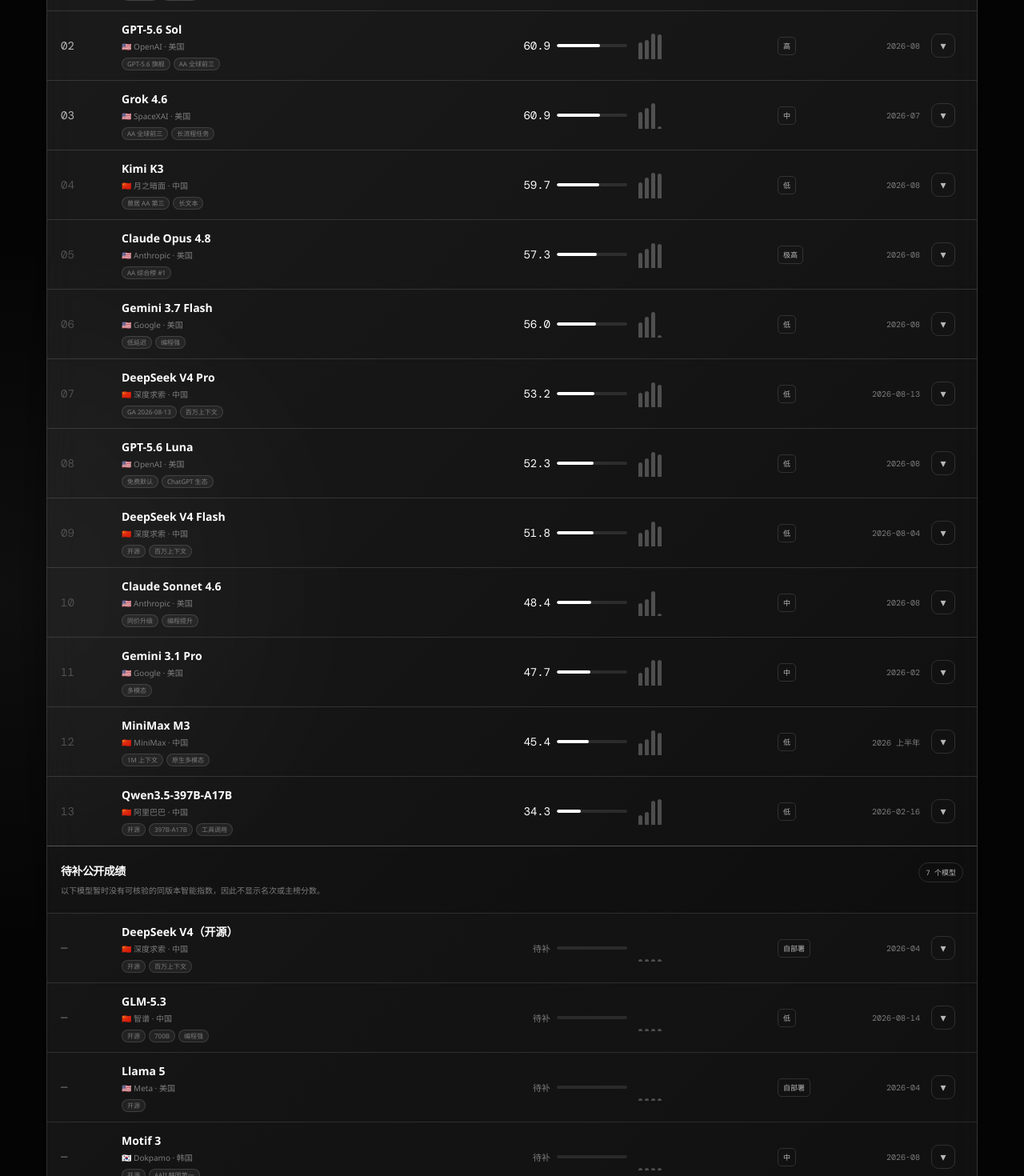
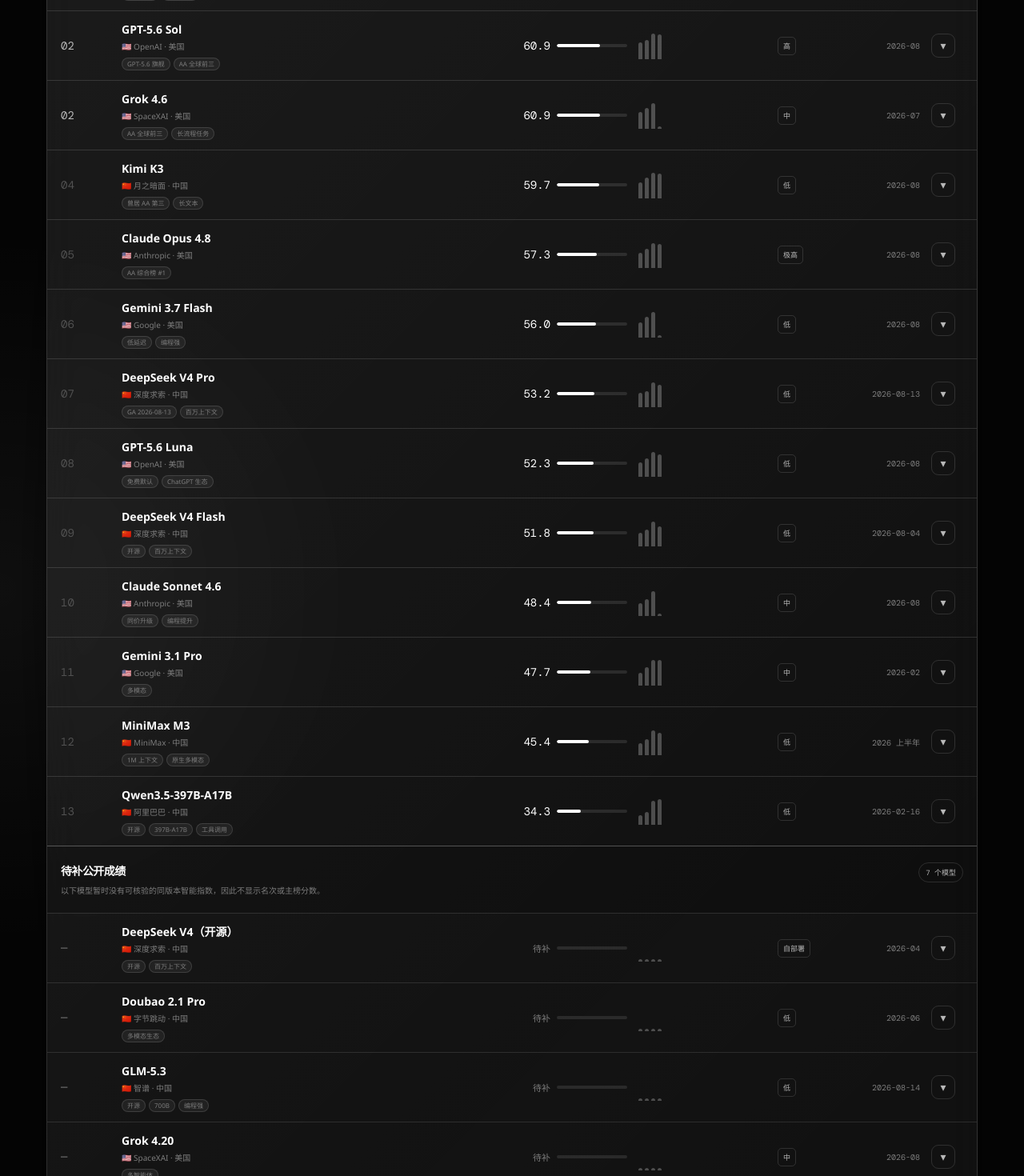
Before and after one commit to joker01-01/ai-model-leaderboard, a React (Vite) app: page / in a window 1280 px wide. Shown: the part 920-2390 px from the top of the page at 80% size. Built offline with nearby package versions, Linux system fonts and the light colour scheme.

Commit message:
fix: preserve ties in public rankings

```diff
--- a/src/App.tsx
+++ b/src/App.tsx
@@ -91,6 +91,8 @@
       const aHas = a.objectiveScore.score !== null;
       const bHas = b.objectiveScore.score !== null;
       if (aHas !== bHas) return aHas ? -1 : 1;
+      const scoreDifference = entryValue(b, mode, sortKey) - entryValue(a, mode, sortKey);
+      return scoreDifference || a.model.name.localeCompare(b.model.name, "zh-Hans-CN");
     }
     return entryValue(b, mode, sortKey) - entryValue(a, mode, sortKey)
       || b.editorialScore - a.editorialScore;
@@ -349,7 +351,12 @@
     <section className="board" aria-label={`${mode === "objective" ? "公开评测榜" : "编辑推荐榜"}排名`}>
       <div className="board-head" aria-hidden="true"><span>名次</span><span>模型</span><span className="right">{sortLabel}</span><span>{mode === "objective" ? "评测覆盖" : "六项评分"}</span><span className="right">价格带</span><span className="right">发布</span><span /></div>
       {entries.length === 0 && <p className="empty">没有找到符合条件的模型，换个搜索词试试。</p>}
-      <ol className="rows">{rankedEntries.map((entry, index) => <Row key={entry.model.id + "-" + mode + "-" + sortKey} entry={entry} mode={mode} rank={index + 1} sortKey={sortKey} expanded={expanded === entry.model.id} onToggle={() => onToggle(entry.model.id)} />)}</ol>
+      <ol className="rows">{rankedEntries.map((entry, index) => {
+        const rank = mode === "objective"
+          ? rankedEntries.findIndex((candidate) => entryValue(candidate, mode, sortKey) === entryValue(entry, mode, sortKey)) + 1
+          : index + 1;
+        return <Row key={entry.model.id + "-" + mode + "-" + sortKey} entry={entry} mode={mode} rank={rank} sortKey={sortKey} expanded={expanded === entry.model.id} onToggle={() => onToggle(entry.model.id)} />;
+      })}</ol>
       {pendingEntries.length > 0 && <section className="unranked" aria-label="待补公开成绩"><div className="unranked-head"><div><h3>待补公开成绩</h3><p>以下模型暂时没有可核验的同版本智能指数，因此不显示名次或主榜分数。</p></div><span>{pendingEntries.length} 个模型</span></div><ol className="rows rows-unranked">{pendingEntries.map((entry) => <Row key={entry.model.id + "-pending"} entry={entry} mode={mode} rank={null} sortKey={sortKey} expanded={expanded === entry.model.id} onToggle={() => onToggle(entry.model.id)} />)}</ol></section>}
     </section>
   );
```
